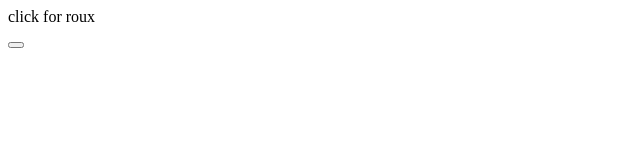
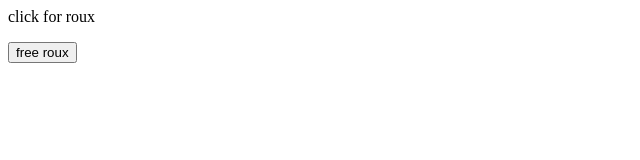
Before and after one commit to GeorgeWashingtonSaratoga/sillytime, a plain HTML site: page index.html in a window 1280 px wide. Shown: the whole page, without its empty margins (0-640 px from the left). Drawn offline with Linux system fonts and the light colour scheme.

Commit message:
Update index.html

```diff
--- a/index.html
+++ b/index.html
@@ -4,7 +4,7 @@
   </head>
   <body>
     <p>click for roux</p>
-    <button></button>
+    <button id = 'button'>free roux</button>
     <script src = "index.js"></script>
   </body>
 </html>
```
